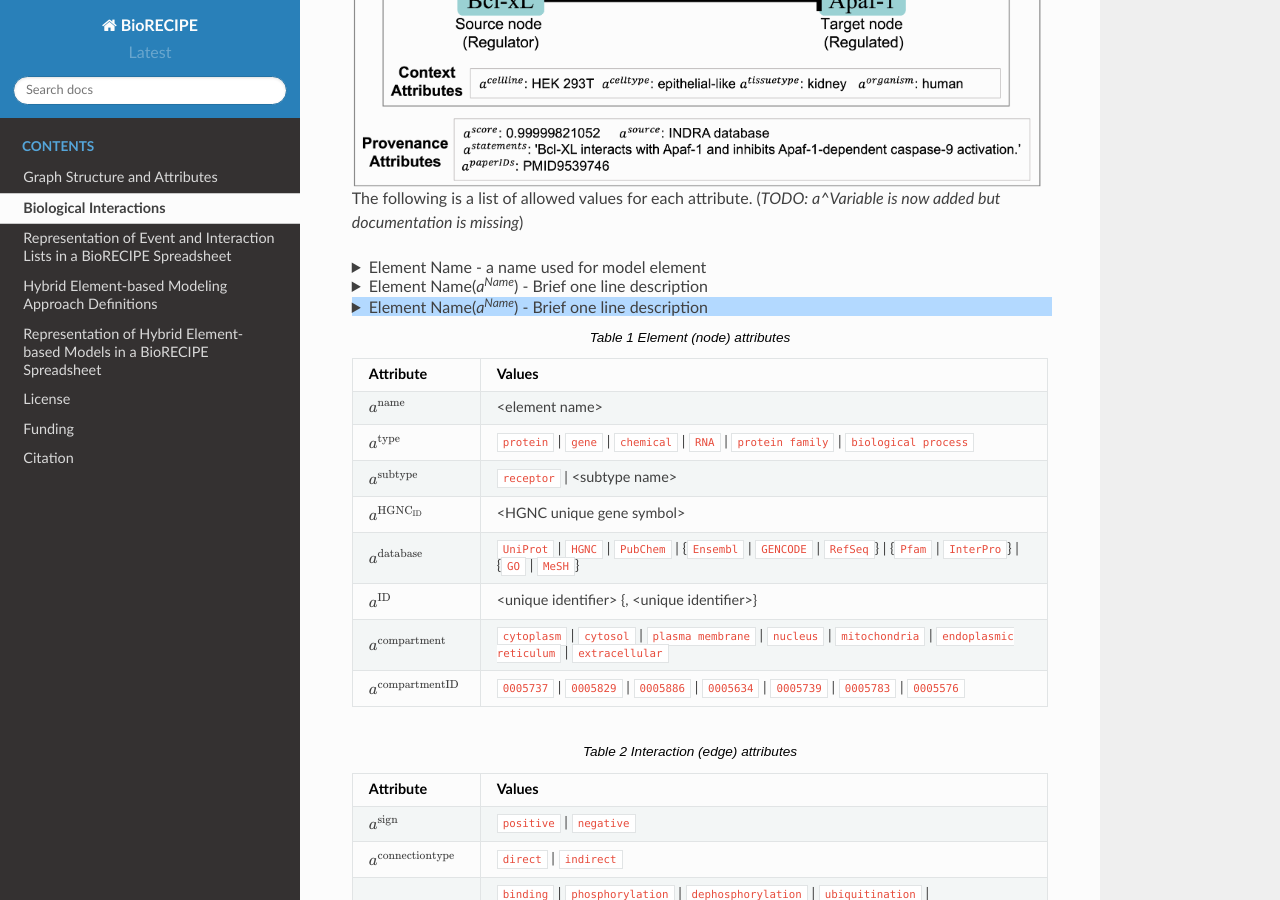
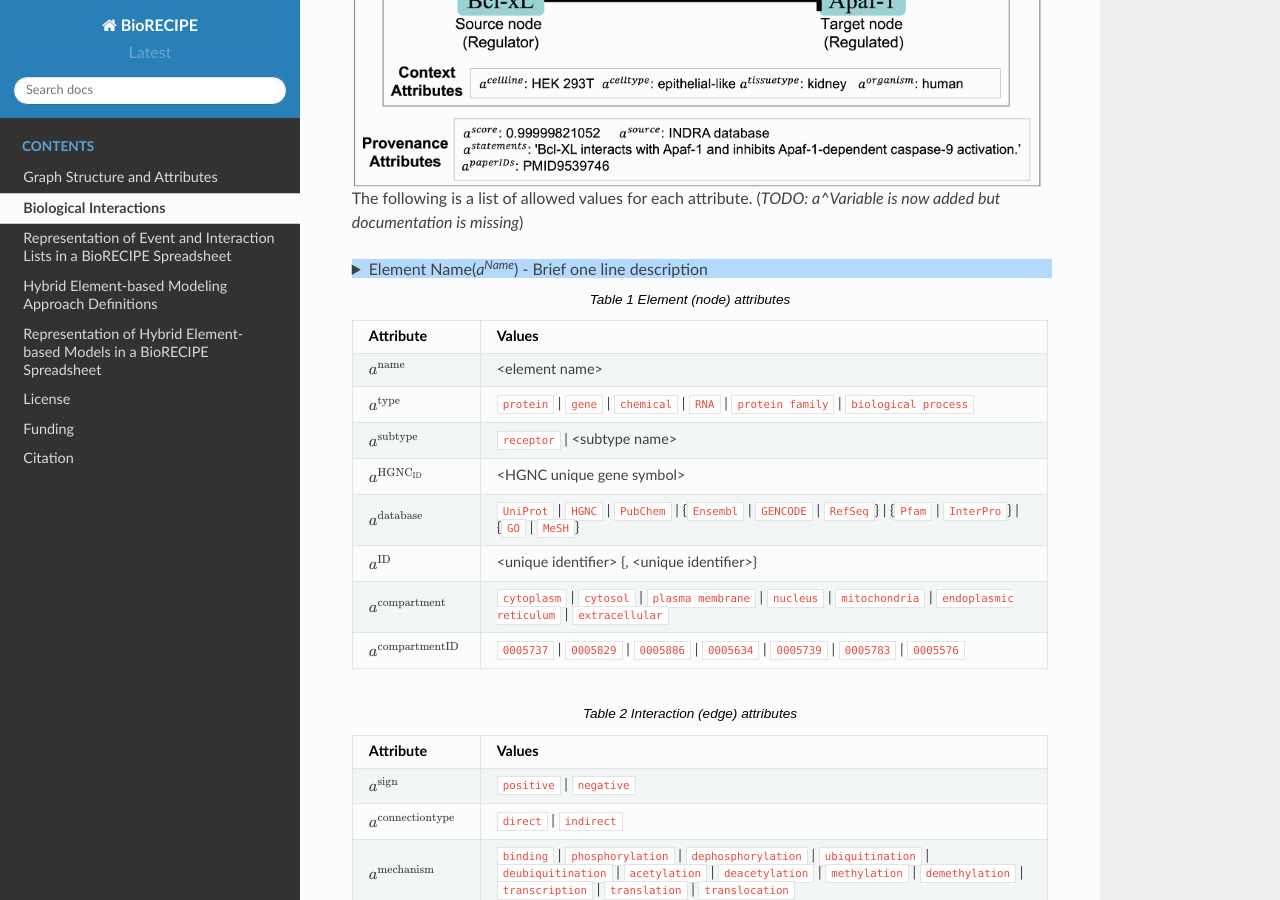
Before and after one commit to pitt-miskov-zivanov-lab/BioRECIPE, a Sphinx documentation site: the page built from docs/bio_interactions.rst, in a window 1280 px wide and 900 px high, scrolled down 653 px. Built offline with Sphinx 7.4.7 and the Read the Docs theme 2.0.0, drawn with Linux system fonts in a browser that asks for light colours.

Commit message:
Update bio_interactions.rst

```diff
--- a/docs/bio_interactions.rst
+++ b/docs/bio_interactions.rst
@@ -22,38 +22,23 @@ The following is a list of allowed values for each attribute. (*TODO: a^Variable
 
 .. raw:: html
 
-   <details>
-     <summary>Element Name - a name used for model element </summary>
-     <p>Element name ::= <name> <br>
-     Formal variable: <var>a<sup>Name</sup></var>
-     Description: Element name can be informal, typically a name used by experts<br>
-     Examples: RAS; ERK1; p53 <br>
-   </details>
-
-   <details>
-     <summary>Element Name(<var>a<sup>Name</sup></var>) - Brief one line description</summary>
-     <p>Element name: expression<br>
-     Details:<br>
-     Examples:<br>
-   </details>
-
   <details style="font-family:Calibri, sans-serif;">
      <summary style="background-color:#B3D9FF;width:700px">Element Name(<var>a<sup>Name</sup></var>) - Brief one line description</summary>
-      <table style="border: 1px solid grey; border-collapse:collapse;width: 700px">
+      <table style="border: 1px solid #E3E3E3; border-collapse:collapse;width: 700px">
       <tr >
-      <td style="border-bottom: 1px solid grey; color:#F2F2F2;">Definition:   </td>
-      <td style="border-bottom: 1px solid grey; color:grey;">Element Name::&lt;Name&gt;</td>
+      <td style="border-bottom: 1px solid #E3E3E3; color:#0077B3;">Definition:   </td>
+      <td style="border-bottom: 1px solid #E3E3E3; color:grey;">Element Name::&lt;Name&gt;</td>
       </tr>
       <tr>
-      <td style="border-bottom: 1px solid grey; color:#F2F2F2;">Description   </td>
+      <td style="border-bottom: 1px solid grey; color:#0077B3;">Description   </td>
       <td style="border-bottom: 1px solid grey; color:grey;">Expression:&lt;Name&gt;</td>
       </tr>
       <tr>
-      <td style="border-bottom: 1px solid grey; color:#F2F2F2;">Example:  </td>
+      <td style="border-bottom: 1px solid grey; color:#0077B3;">Example:  </td>
       <td style="border-bottom: 1px solid grey; color:grey;">RAS;ERK1</td>
       </tr>
       <tr>
-      <td style="border-bottom: 1px solid grey; color:#F2F2F2;">Formal Variable:  </td>
+      <td style="border-bottom: 1px solid grey; color:#0077B3;">Formal Variable:  </td>
       <td style="border-bottom: 1px solid grey; color:grey;"><var>a<sup>Name</sup></var></td>
       </tr>
       </table>
```
